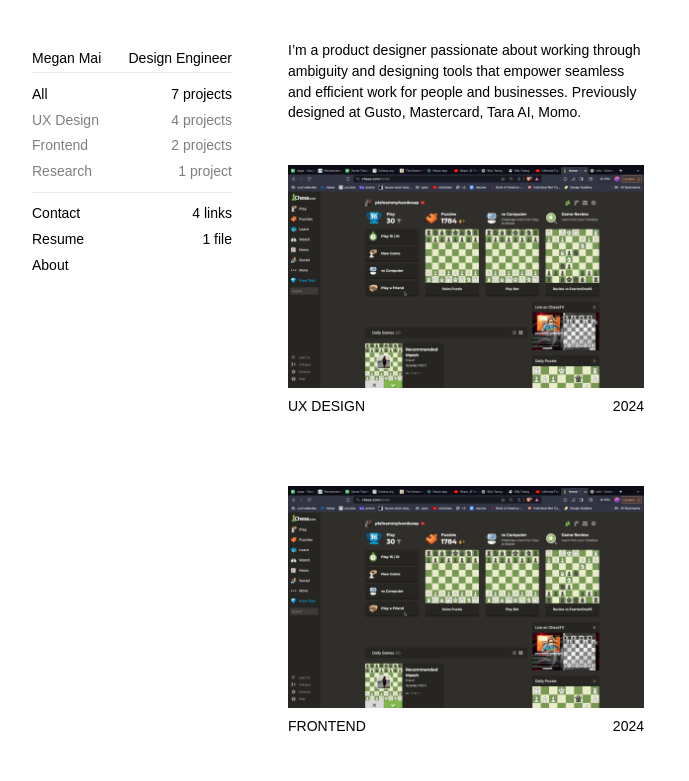
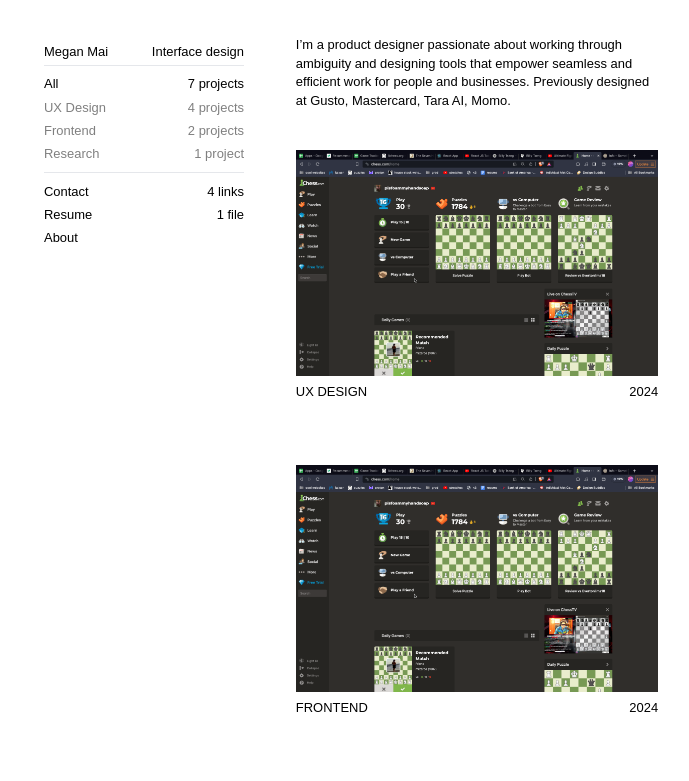
Before and after one commit to megan-mai/reactP, a React (Create React App) app: page / in a window 1280 px wide. Shown: the top 781 px of the page, without its empty margins (168-857 px from the left). Built offline with nearby package versions, Linux system fonts and the light colour scheme; the HTML template or start-up script is replaced by a standard one.

Commit message:
changed font

```diff
--- a/src/components/Sidebar.tsx
+++ b/src/components/Sidebar.tsx
@@ -9,13 +9,13 @@
 
 const Sidebar = ({ setFilter, filter }: SidebarProps) => {
     return (
-        <div className=" w-[30%] min-w-[200px] h-full pt-[2.5rem] mr-[4em] sticky top-0 text-sm whitespace-nowrap">
+        <div className=" w-[30%] min-w-[200px] h-full pt-[2.5rem] mr-[4em] sticky top-0 whitespace-nowrap">
             <div
                 className="flex pb-[.2rem] justify-between bg-black bg-opacity-0 hover:bg-opacity-5 hover:cursor-pointer rounded-[.2em] hover:animate-fade  pt-[.5rem] pb-[.5rem]npm mb-[-.5em] "
                 id="profile"
             >
                 <div>Megan Mai</div>
-                <div>Design Engineer</div>
+                <div>Interface design</div>
             </div>
 
             <hr className="solid my-[.5rem]"></hr>
--- a/src/index.css
+++ b/src/index.css
@@ -2,6 +2,10 @@
 @tailwind components;
 @tailwind utilities;
 
-html{
+html {
     scroll-behavior: smooth;
 }
+
+* {
+    font-size: 0.9rem;
+}
```
